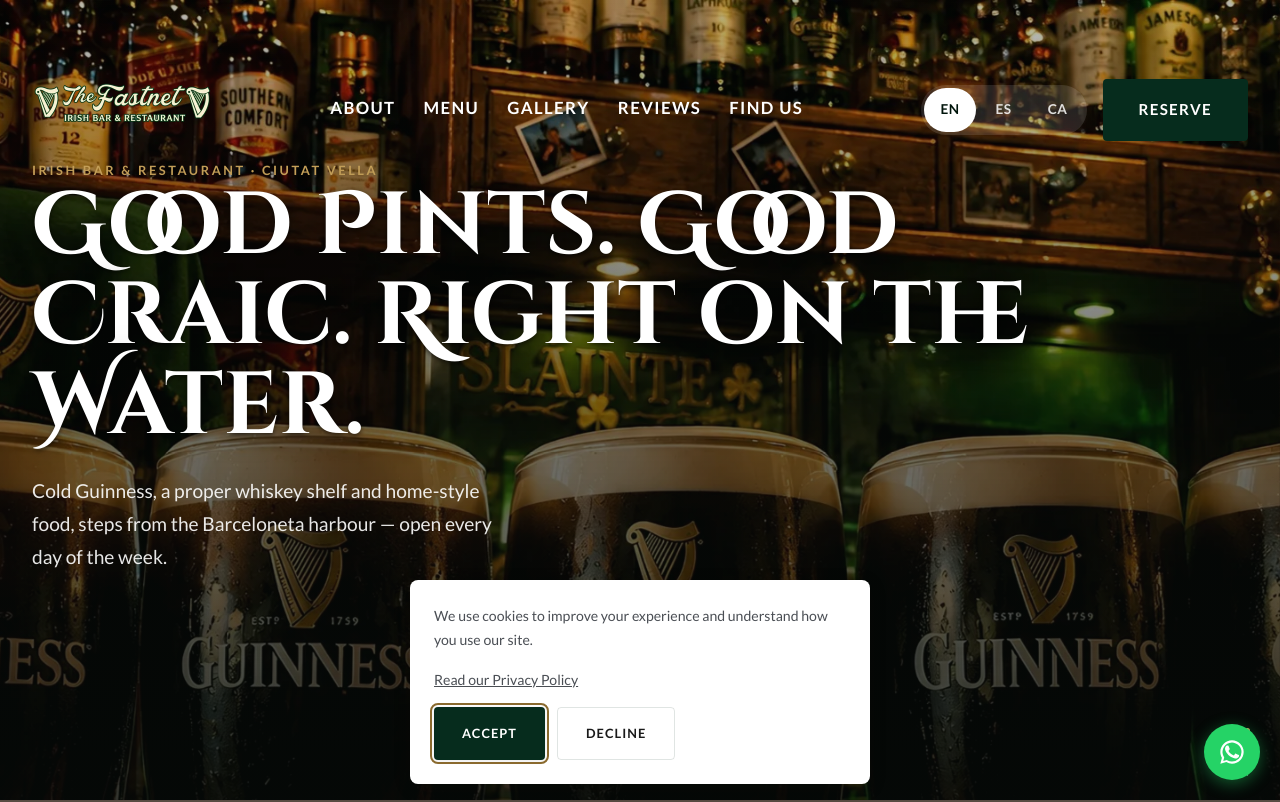
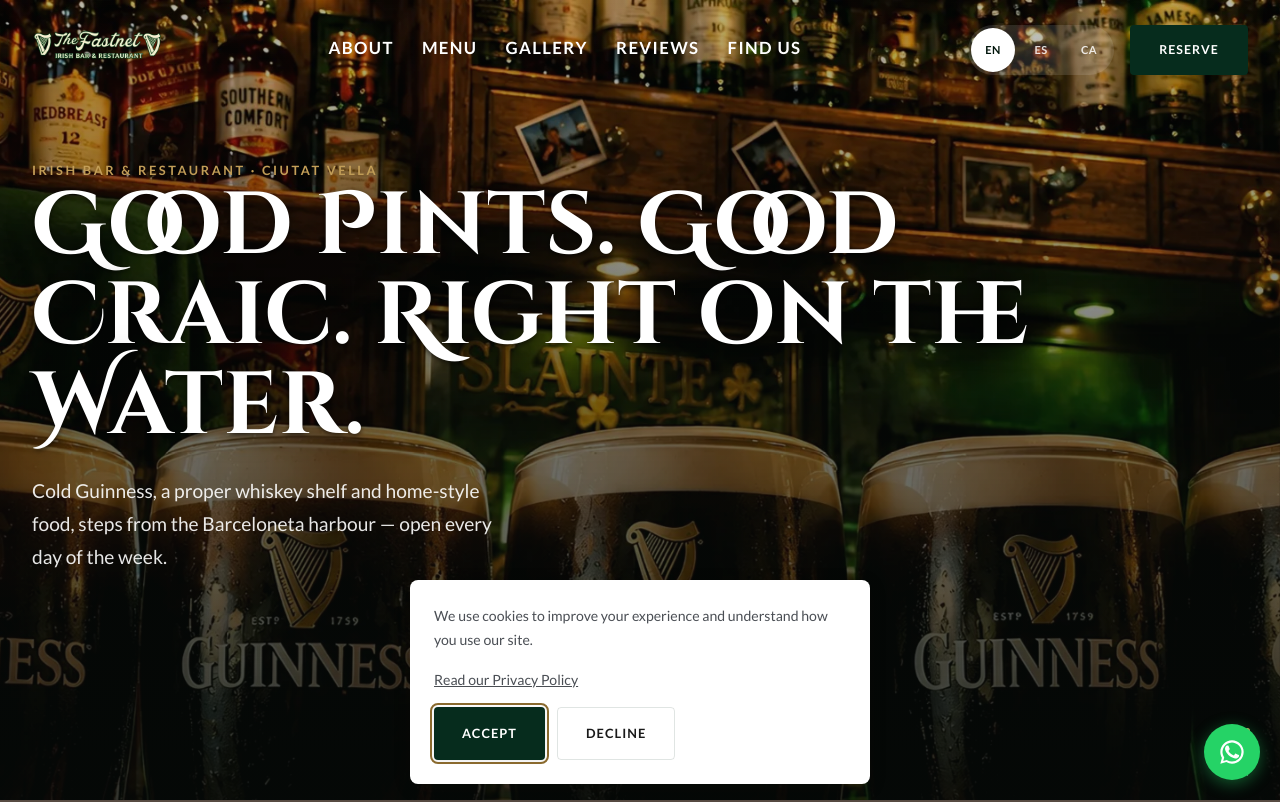
Before and after one commit to rednessworld/the-fastnet, a plain HTML site: page index.html in a window 1280 px wide. Shown: the top 802 px of the page. Drawn offline with Linux system fonts and the light colour scheme.

Commit message:
fix: nav proportions — 100px height, 130px logo, resized language switcher and Reserve button

```diff
--- a/css/style.css
+++ b/css/style.css
@@ -85,7 +85,7 @@
   /* Layout */
   --container-max: 1280px;
   --container-pad: 1.25rem;
-  --nav-height: 220px;
+  --nav-height: 100px;
 
   /* Motion */
   --ease-out: cubic-bezier(0.16, 1, 0.3, 1);
@@ -345,7 +345,7 @@
   justify-content: space-between;
 }
 .nav__brand { display: flex; align-items: center; gap: var(--sp-2); flex-shrink: 0; }
-.nav__brand img { height: 180px; width: auto; }
+.nav__brand img { height: 130px; width: auto; }
 
 .nav__links {
   display: none;
@@ -382,7 +382,7 @@
   padding: 3px;
 }
 #nav .nav__lang { background: var(--white-12); }
-.nav__lang .lang-btn { font-size: 0.85rem; padding: 8px 16px; }
+.nav__lang .lang-btn { font-size: 0.69rem; padding: 6.5px 13px; }
 .lang-btn {
   display: inline-flex;
   align-items: center;
@@ -431,7 +431,7 @@
 }
 .btn--outline:hover { background: var(--forest-08); }
 
-.nav__reserve { display: none; font-size: 0.95rem; padding: 1.1rem 2.25rem; }
+.nav__reserve { display: none; font-size: 0.77rem; padding: 0.89rem 1.83rem; }
 
 .hamburger {
   display: flex;
--- a/index.html
+++ b/index.html
@@ -34,7 +34,7 @@
       imagesizes="(max-width: 767px) 750px, 1600px"
       type="image/webp" fetchpriority="high">
 
-<link rel="stylesheet" href="css/style.css?v=38">
+<link rel="stylesheet" href="css/style.css?v=42">
 <link rel="stylesheet" href="css/print.css" media="print">
 
 <script type="application/ld+json">
```
